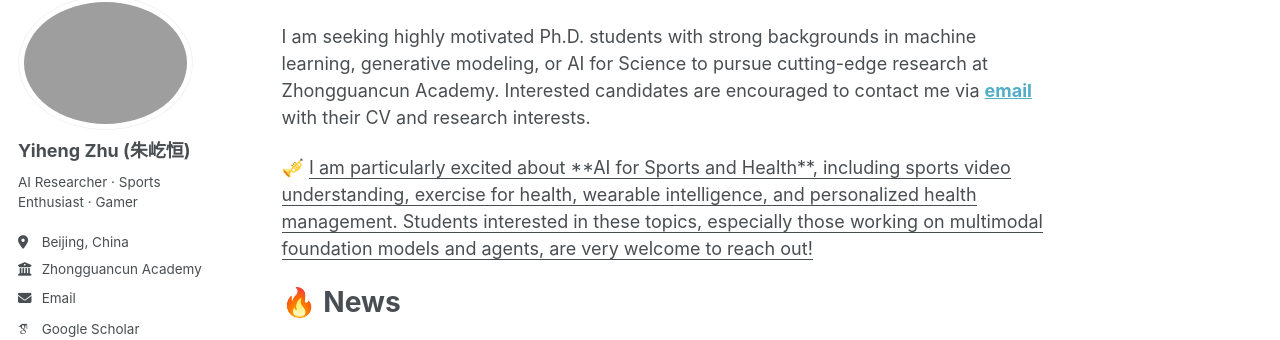
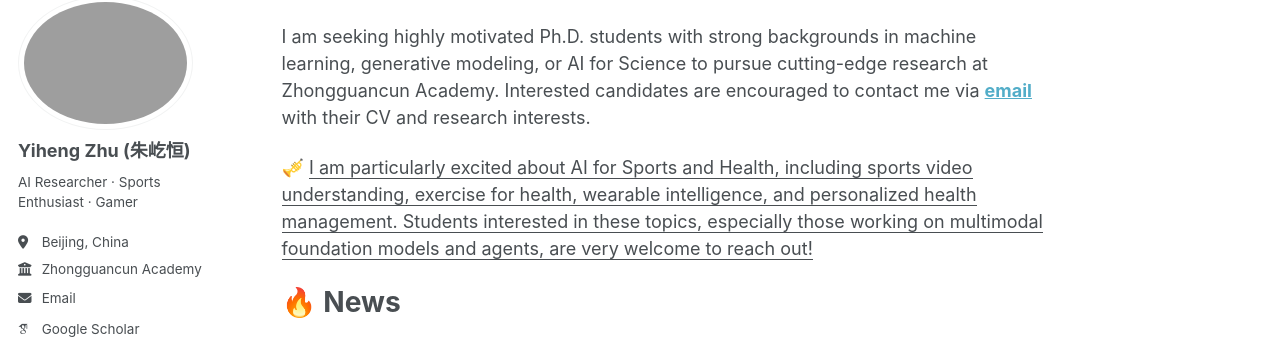
Before and after one commit to derrickzhu147/derrickzhu147.github.io, a Jekyll site: the page built from _pages/about.md, in a window 1280 px wide and 900 px high, scrolled down 353 px. Shown: the part 103-443 px from the top of the window. Built offline with Jekyll 4.4.1, drawn with Linux system fonts in a browser that asks for light colours; some web fonts are replaced; a script that is not in the unit is left out.

```diff
--- a/_pages/about.md
+++ b/_pages/about.md
@@ -15,7 +15,7 @@ My research interests lie in **Generative AI** (e.g., diffusion models and multi
 
 I am seeking highly motivated Ph.D. students with strong backgrounds in machine learning, generative modeling, or AI for Science to pursue cutting-edge research at Zhongguancun Academy. Interested candidates are encouraged to contact me via **[email](mailto:zhuyiheng@zgci.ac.cn)** with their CV and research interests.
 
-🎺 <u>I am particularly excited about **AI for Sports and Health**, including sports video understanding, exercise for health, wearable intelligence, and personalized health management. Students interested in these topics, especially those working on multimodal foundation models and agents, are very welcome to reach out!</u>
+🎺 <u>I am particularly excited about AI for Sports and Health, including sports video understanding, exercise for health, wearable intelligence, and personalized health management. Students interested in these topics, especially those working on multimodal foundation models and agents, are very welcome to reach out!</u>
 
 🔥 News
 ======
```
